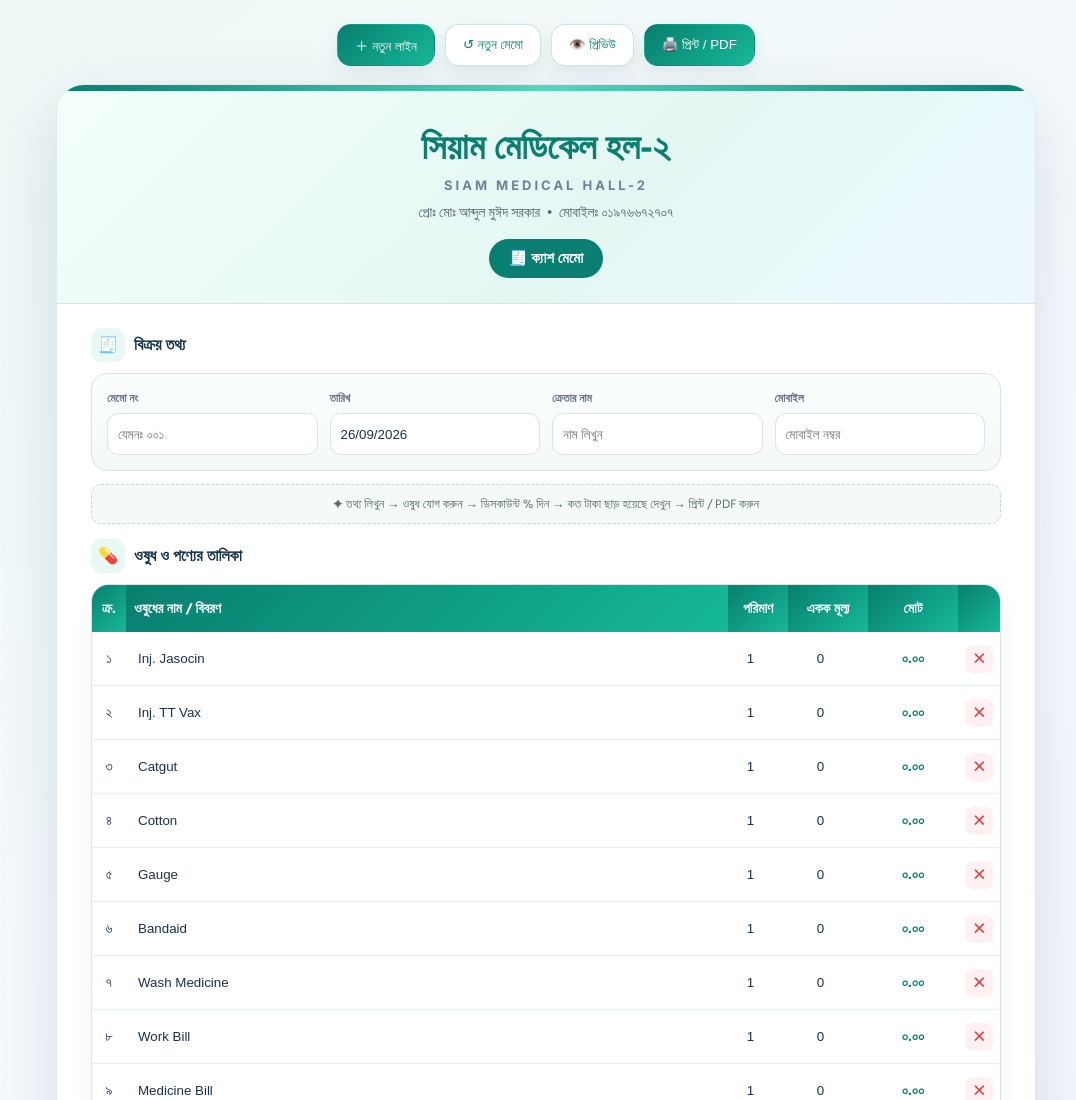
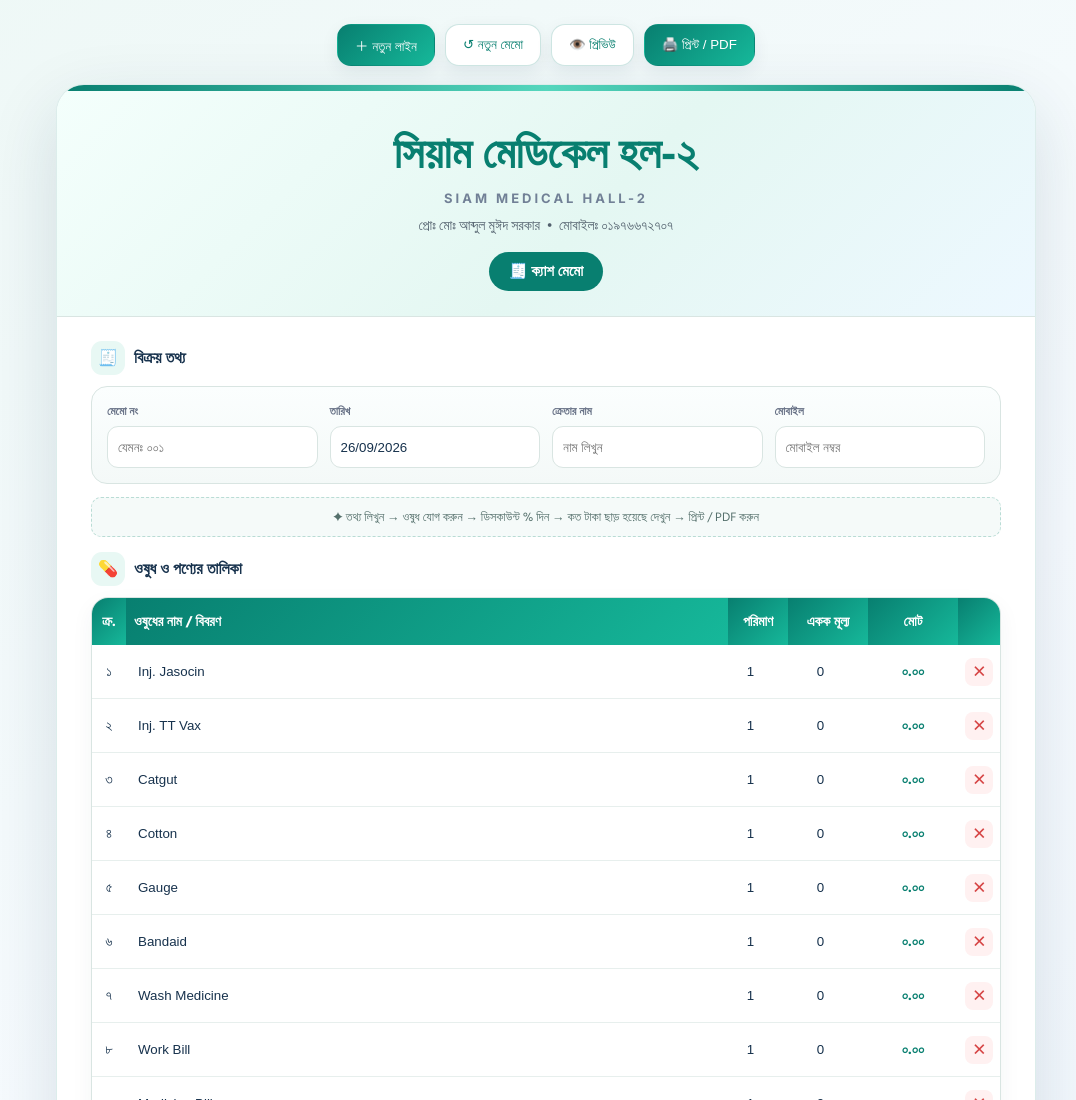
Before and after one commit to muyeedsarker/siam-medical-cash-memo, a plain HTML site: page index.html in a window 1280 px wide. Shown: the top 1100 px of the page, without its empty margins (94-1170 px from the left). Drawn offline with Linux system fonts and the light colour scheme.

Commit message:
দোকানের নাম আরও বড় করা হয়েছে

```diff
--- a/index.html
+++ b/index.html
@@ -9,13 +9,13 @@
 :root{--primary:#087f70;--primary2:#16b89a;--ink:#17324d;--muted:#667085;--line:#d9e5e2;--bg:#eef5f4;--paper:#fff;--danger:#d64545;--shadow:0 24px 70px rgba(23,50,77,.14)}
 *{box-sizing:border-box}body{margin:0;padding:24px 12px 48px;min-height:100vh;font-family:'Hind Siliguri','Inter',sans-serif;color:var(--ink);background:linear-gradient(145deg,#eef8f6 0%,#f7fbff 52%,#eef5fb 100%)}
 .toolbar{max-width:980px;margin:0 auto 18px;display:flex;gap:10px;justify-content:center;flex-wrap:wrap;position:sticky;top:10px;z-index:20}.btn{min-height:42px;border:1px solid rgba(8,127,112,.2);font:600 14px inherit;padding:10px 17px;border-radius:14px;background:#fff;color:var(--primary);cursor:pointer;box-shadow:0 6px 18px rgba(16,42,67,.07);transition:.2s;display:inline-flex;align-items:center;justify-content:center;gap:5px}.btn.primary{background:linear-gradient(135deg,var(--primary),var(--primary2));color:#fff;border-color:transparent}
-.memo{max-width:980px;margin:auto;background:var(--paper);border:1px solid rgba(8,127,112,.14);border-radius:28px;box-shadow:var(--shadow);overflow:hidden;padding:0 34px 30px}.head{text-align:center;padding:34px 14px 25px;margin:0 -34px 24px;background:linear-gradient(135deg,#f4fffc,#e4f7f2 55%,#edf8ff);border-bottom:1px solid var(--line);position:relative}.head:before{content:"";position:absolute;left:0;right:0;top:0;height:6px;background:linear-gradient(90deg,var(--primary),#55d6bd,var(--primary))}.shop-bn{font-size:36px;font-weight:800;color:var(--primary)}.shop-en{font-family:Inter,sans-serif;font-size:13px;font-weight:700;letter-spacing:3px;color:#718096;text-transform:uppercase}.meta{font-size:14px;margin-top:8px;color:#52606d}.cashmemo-tag{display:inline-flex;align-items:center;gap:6px;margin-top:15px;padding:7px 20px;background:var(--primary);color:#fff;font-weight:700;border-radius:999px;font-size:15px}
+.memo{max-width:980px;margin:auto;background:var(--paper);border:1px solid rgba(8,127,112,.14);border-radius:28px;box-shadow:var(--shadow);overflow:hidden;padding:0 34px 30px}.head{text-align:center;padding:34px 14px 25px;margin:0 -34px 24px;background:linear-gradient(135deg,#f4fffc,#e4f7f2 55%,#edf8ff);border-bottom:1px solid var(--line);position:relative}.head:before{content:"";position:absolute;left:0;right:0;top:0;height:6px;background:linear-gradient(90deg,var(--primary),#55d6bd,var(--primary))}.shop-bn{font-size:44px;font-weight:800;color:var(--primary)}.shop-en{font-family:Inter,sans-serif;font-size:13px;font-weight:700;letter-spacing:3px;color:#718096;text-transform:uppercase}.meta{font-size:14px;margin-top:8px;color:#52606d}.cashmemo-tag{display:inline-flex;align-items:center;gap:6px;margin-top:15px;padding:7px 20px;background:var(--primary);color:#fff;font-weight:700;border-radius:999px;font-size:15px}
 .section-title{display:flex;align-items:center;gap:9px;font-size:16px;font-weight:800;color:var(--ink);margin:15px 0 11px}.section-title span{width:34px;height:34px;border-radius:11px;display:grid;place-items:center;background:#e8f8f4;color:var(--primary)}.info-card{display:grid;grid-template-columns:repeat(4,1fr);gap:12px;padding:15px;margin-bottom:18px;background:linear-gradient(180deg,#fbfefe,#f4f9f8);border:1px solid var(--line);border-radius:16px}.field label{display:block;font-size:11.5px;color:var(--muted);font-weight:700;margin-bottom:5px}.field input{width:100%;min-height:42px;font:500 14px inherit;color:var(--ink);background:#fff;border:1px solid var(--line);border-radius:11px;padding:9px 10px;outline:none}
 .table-wrap{overflow-x:auto;border:1px solid var(--line);border-radius:17px;box-shadow:0 8px 22px rgba(23,50,77,.05)}table{width:100%;border-collapse:collapse;font-size:14px;min-width:610px}thead th{background:linear-gradient(135deg,var(--primary),var(--primary2));color:#fff;font-weight:700;padding:12px 8px;text-align:center}tbody td{border-bottom:1px solid #e7efed;padding:8px 7px;text-align:center}tbody td input{width:100%;border:1px solid transparent;background:transparent;border-radius:7px;font:500 14px inherit;text-align:center;color:var(--ink);padding:6px 4px;outline:none;min-height:37px}tbody td.desc input{text-align:left}.rowTotal{font-weight:700;color:var(--primary)}.rm-row{background:#fff1f1;border:0;color:var(--danger);width:28px;height:28px;border-radius:8px;cursor:pointer;font-weight:700}.add-row{margin-top:12px;font:700 14px inherit;background:#e8f8f4;border:1px dashed var(--primary);color:var(--primary);padding:10px 16px;border-radius:10px;cursor:pointer}
 .summary{display:flex;justify-content:flex-end;margin-top:18px}.totals{width:min(390px,100%);background:linear-gradient(135deg,#f8fcfb,#eef8f6);border:1px solid var(--line);border-radius:18px;padding:12px 16px}.totals table{min-width:0}.totals td{padding:7px 4px;border:0;font-size:14px}.totals td:last-child{text-align:right;font-weight:700}.discount-box{display:inline-flex;align-items:center;justify-content:flex-end;width:92px;height:38px;border:1px solid var(--line);border-radius:10px;background:#fff;overflow:hidden}.discount-box input{width:56px!important;height:36px!important;border:0!important;outline:0!important;background:transparent!important;text-align:right!important;font:600 14px inherit;color:var(--ink);padding:5px 3px 5px 7px}.discount-box .percent{font:700 14px Inter,sans-serif;color:var(--primary);padding:0 9px 0 2px}.discount-amount{font-weight:700;color:#b06b00}.totals .grand td{font-size:19px;color:var(--primary);border-top:2px solid var(--primary);padding-top:9px}.amount-words{margin-top:14px;padding:12px 15px;background:#fffaf0;border:1px solid #f2dfb1;border-radius:12px;font-size:14px;color:#755d25}
 .foot{margin-top:40px;padding:0 8px;font-size:13px;color:#52606d}.sign-row{display:flex;justify-content:space-between;align-items:flex-end;gap:30px;margin-top:32px;padding:0 18px}.sign-row .sign{flex:1;text-align:center;padding-top:8px;border-top:1px solid #9aabb8;font-weight:600;color:#3f5265;line-height:1.35}.thanks{text-align:center;margin-top:24px;padding-top:15px;border-top:1px dashed var(--line);font-weight:600;color:#5c6f80}.memo-hint{margin:-5px 0 14px;padding:9px 12px;border-radius:10px;background:#f5faf9;color:#55706c;border:1px dashed #b9dcd5;font-size:12.5px;text-align:center}
 .preview-overlay{position:fixed;inset:0;background:rgba(7,25,22,.65);display:none;align-items:flex-start;justify-content:center;padding:22px 10px;z-index:1000;overflow-y:auto;backdrop-filter:blur(5px)}.preview-overlay.open{display:flex}.preview-box{background:#fff;max-width:900px;width:100%;border-radius:20px;padding:28px;position:relative;box-shadow:0 25px 80px rgba(0,0,0,.25)}.preview-box .close-btn{position:absolute;top:10px;right:12px;background:#f1f5f4;border:0;width:34px;height:34px;border-radius:10px;font-size:18px;color:#52606d;cursor:pointer}.preview-box table{min-width:0}.toast{position:fixed;left:50%;bottom:22px;transform:translateX(-50%) translateY(20px);opacity:0;pointer-events:none;background:#102a43;color:#fff;padding:10px 16px;border-radius:999px;font-size:13px;z-index:2000;transition:.25s}
-@media(max-width:700px){body{padding:10px 7px 32px}.memo{padding:0 13px 20px;border-radius:20px}.head{margin:0 -13px 16px;padding:25px 9px 19px}.shop-bn{font-size:27px!important}.toolbar{top:6px}.btn{min-height:40px;padding:9px 12px}.info-card{grid-template-columns:1fr 1fr;gap:9px}.section-title{margin-top:12px}.foot{padding:0}.sign-row{gap:14px;padding:0 4px}.sign-row .sign{font-size:13px}}@media(max-width:420px){.info-card{grid-template-columns:1fr}.shop-bn{font-size:22px!important}.meta{font-size:12px}.sign-row{gap:10px}.sign-row .sign{font-size:12px}}@media print{@page{size:A4;margin:10mm}body{background:#fff;padding:0}.toolbar{display:none}.memo{box-shadow:none;border:0;border-radius:0;max-width:none;padding:0}.head{margin:0 0 14px}.add-row,.rm-row{display:none}.info-card{background:#fff}.table-wrap{border:1px solid #aaa}.btn,.toast{display:none}}
+@media(max-width:700px){body{padding:10px 7px 32px}.memo{padding:0 13px 20px;border-radius:20px}.head{margin:0 -13px 16px;padding:25px 9px 19px}.shop-bn{font-size:34px!important}.toolbar{top:6px}.btn{min-height:40px;padding:9px 12px}.info-card{grid-template-columns:1fr 1fr;gap:9px}.section-title{margin-top:12px}.foot{padding:0}.sign-row{gap:14px;padding:0 4px}.sign-row .sign{font-size:13px}}@media(max-width:420px){.info-card{grid-template-columns:1fr}.shop-bn{font-size:28px!important}.meta{font-size:12px}.sign-row{gap:10px}.sign-row .sign{font-size:12px}}@media print{@page{size:A4;margin:10mm}body{background:#fff;padding:0}.toolbar{display:none}.memo{box-shadow:none;border:0;border-radius:0;max-width:none;padding:0}.head{margin:0 0 14px}.add-row,.rm-row{display:none}.info-card{background:#fff}.table-wrap{border:1px solid #aaa}.btn,.toast{display:none}}
 </style>
 </head>
 <body>
```
